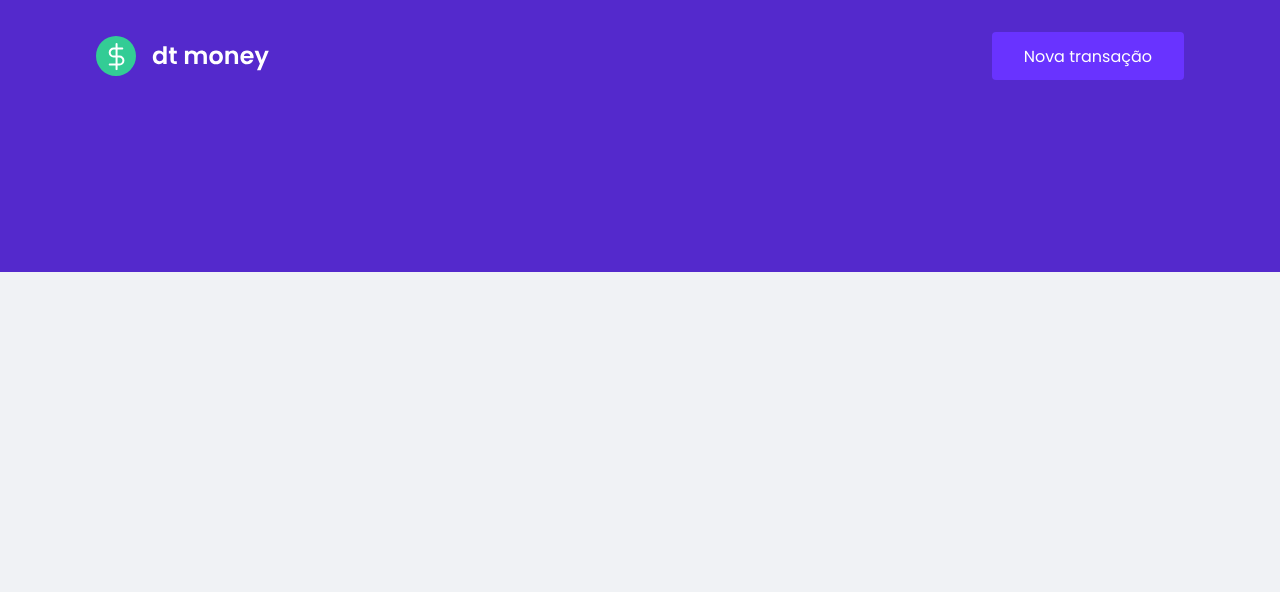
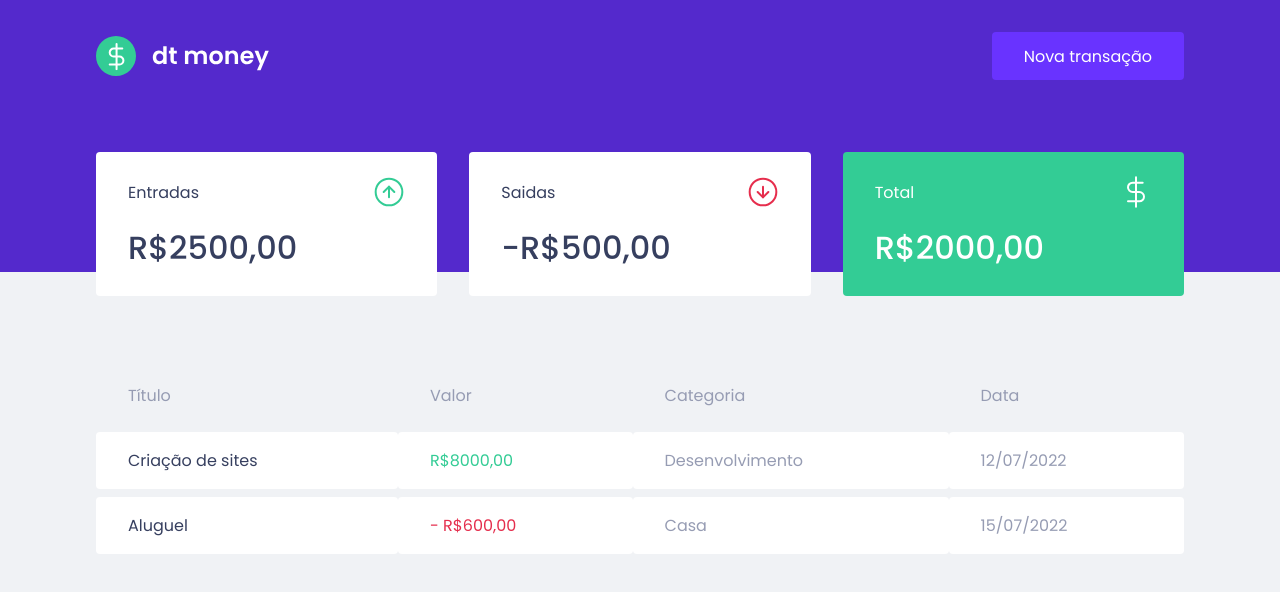
Before and after one commit to Nailson97/DT-Money, a React (Create React App) app: page / in a window 1280 px wide. Shown: the top 592 px of the page. Built offline with nearby package versions, Linux system fonts and the light colour scheme.

Commit message:
creating-component-transactions

```diff
--- a/public/index.html
+++ b/public/index.html
@@ -10,7 +10,7 @@
     <title>dtmoney</title>
 
     <link
-      href="https://fonts.googleapis.com/css2?family=Poppins:wght@400;600&display=swap"
+      href="https://fonts.googleapis.com/css2?family=Poppins:wght@400;500;600&display=swap"
       rel="stylesheet"
     />
   </head>
--- a/src/App.tsx
+++ b/src/App.tsx
@@ -1,11 +1,13 @@
+import { Dashboard } from './components/Dashboard';
 import { Header } from './components/Header';
 import { GlobalStyle } from './styles/global';
 
 export function App() {
   return (
     <>
-      <Header/>
-      <GlobalStyle/>
+      <Header />
+        <Dashboard />
+      <GlobalStyle />
     </>
   );
 }
--- /dev/null
+++ b/src/components/Dashboard/index.tsx
@@ -0,0 +1,12 @@
+import { Summary } from '../Summary'
+import { Transaction } from '../Transactions'
+import { Container } from './styles'
+
+export function Dashboard () {
+    return (
+       <Container>
+        <Summary />
+        <Transaction/>
+       </Container>
+    )
+}
--- /dev/null
+++ b/src/components/Dashboard/styles.ts
@@ -0,0 +1,7 @@
+import styled from "styled-components";
+
+export const Container = styled.main`
+  max-width: 1120px;
+  margin: 0 auto;
+  padding: 2.5rem 1rem;
+`;
--- /dev/null
+++ b/src/components/Summary/index.tsx
@@ -0,0 +1,32 @@
+import EntradasImg from "../../assets/Entradas.svg";
+import SaidasImg from "../../assets/Saidas.svg";
+import TotalImg from "../../assets/Total.svg";
+import { Container } from "./styles";
+
+export function Summary() {
+  return (
+    <Container>
+      <div>
+        <header>
+          <p>Entradas</p>
+          <img src={EntradasImg} alt="Entradas" />
+        </header>
+        <strong>R$2500,00</strong>
+      </div>
+      <div>
+        <header>
+          <p>Saidas</p>
+          <img src={SaidasImg} alt="Saidas" />
+        </header>
+        <strong> -R$500,00</strong>
+      </div>
+      <div className="green-background">
+        <header>
+          <p>Total</p>
+          <img src={TotalImg} alt="Total" />
+        </header>
+        <strong>R$2000,00</strong>
+      </div>
+    </Container>
+  );
+}
--- /dev/null
+++ b/src/components/Summary/styles.ts
@@ -0,0 +1,34 @@
+import styled from "styled-components";
+
+export const Container = styled.div`
+  display: grid;
+  grid-template-columns: 1fr 1fr 1fr;
+  gap: 2rem;
+  margin-top: -10rem;
+
+  div {
+    background: var(--shape);
+    padding: 1.5rem 2rem;
+    border-radius: 0.25rem;
+    color: var(--text-title);
+
+    header {
+      display: flex;
+      align-items: center;
+      justify-content: space-between;
+    }
+
+    strong {
+      display: block;
+      margin-top: 1rem;
+      font-size: 2rem;
+      font-weight: 500;
+      line-height: 3rem;
+    }
+
+    &.green-background {
+      background: var(--green);
+      color: #fff;
+    }
+  }
+`;
--- /dev/null
+++ b/src/components/Transactions/index.tsx
@@ -0,0 +1,32 @@
+import { Container } from "./styles";
+
+export function Transaction() {
+    return (
+        <Container>
+            <table>
+                <thead>
+                    <tr>
+                        <th>Título</th>
+                        <th>Valor</th>
+                        <th>Categoria</th>
+                        <th>Data</th>
+                    </tr>
+                </thead>
+                <tbody>
+                    <tr>
+                        <td className="title">Criação de sites</td>
+                        <td className="deposit">R$8000,00</td>
+                        <td>Desenvolvimento</td>
+                        <td>12/07/2022</td>
+                    </tr>
+                    <tr>
+                        <td className="title">Aluguel</td>
+                        <td className="withdraw">- R$600,00</td>
+                        <td>Casa</td>
+                        <td>15/07/2022</td>
+                    </tr>
+                </tbody>
+            </table>
+        </Container>
+    )
+}
--- /dev/null
+++ b/src/components/Transactions/styles.ts
@@ -0,0 +1,38 @@
+import styled from "styled-components";
+
+export const Container = styled.div`
+  margin-top: 4rem;
+
+  table {
+    width: 100%;
+    border-spacing: 0.0.5rem;
+
+    th {
+      color: var(--text-body);
+      font-weight: 400;
+      padding: 1rem 2rem;
+      text-align: left;
+      line-height: 1.5rem;
+    }
+
+    td {
+      padding: 1rem 2rem;
+      border: 0;
+      background: var(--shape);
+      color: var(--text-body);
+      border-radius: 0.25rem;
+
+      &.title {
+        color: var(--text-title);
+      }
+
+      &.deposit {
+        color: var(--green);
+      }
+
+      &.withdraw {
+        color: var(--red);
+      }
+    }
+  }
+`;
--- a/src/styles/global.ts
+++ b/src/styles/global.ts
@@ -4,6 +4,7 @@ export const GlobalStyle = createGlobalStyle`
    :root {
    --background: #f0f2f5;
    --red: #E52E4D;
+   --green: #33CC95;
    --blue: #5429CC;
 
    --blue-light: #6933FF;
```
Also changed, not shown: src/assets/Saidas.svg (renamed from src/assets/Saídas.svg).
